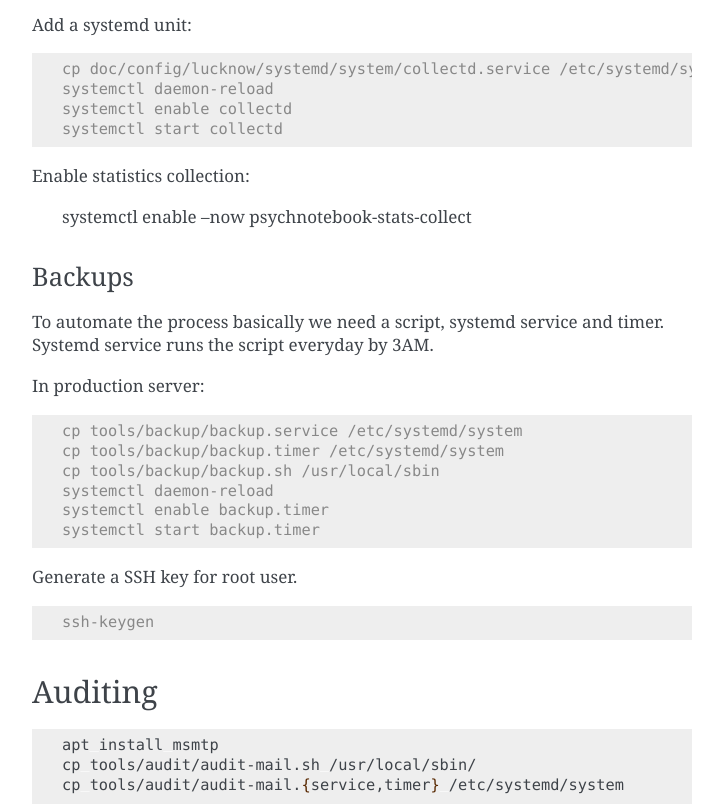
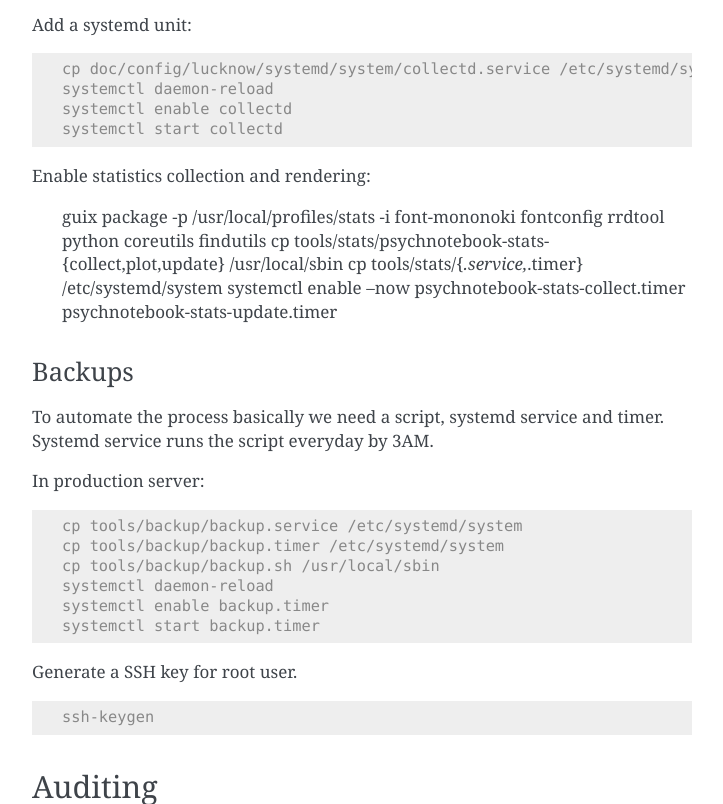
Before and after one commit to leibniz-psychology/psychnotebook-deploy, a Sphinx documentation site: the page built from doc/configuration.rst, in a window 1280 px wide and 900 px high, scrolled down 15939 px, cut to the strip 96-900 px from the top of the window. Shown: the whole strip, without its empty margins (388-1111 px from the left). Built offline with Sphinx 7.4.7, drawn with Linux system fonts in a browser that asks for light colours.

Commit message:
tools: status: Automate plot generation.

```diff
--- a/doc/configuration.rst
+++ b/doc/configuration.rst
@@ -892,9 +892,12 @@ Add a systemd unit:
 	systemctl enable collectd
 	systemctl start collectd
 
-Enable statistics collection:
+Enable statistics collection and rendering:
 
-	systemctl enable --now psychnotebook-stats-collect
+	guix package -p /usr/local/profiles/stats -i font-mononoki fontconfig rrdtool python coreutils findutils
+	cp tools/stats/psychnotebook-stats-{collect,plot,update} /usr/local/sbin
+	cp tools/stats/{*.service,*.timer} /etc/systemd/system
+	systemctl enable --now psychnotebook-stats-collect.timer psychnotebook-stats-update.timer
 
 Backups
 ^^^^^^^
```
Also changed, not shown: 2 other files.
